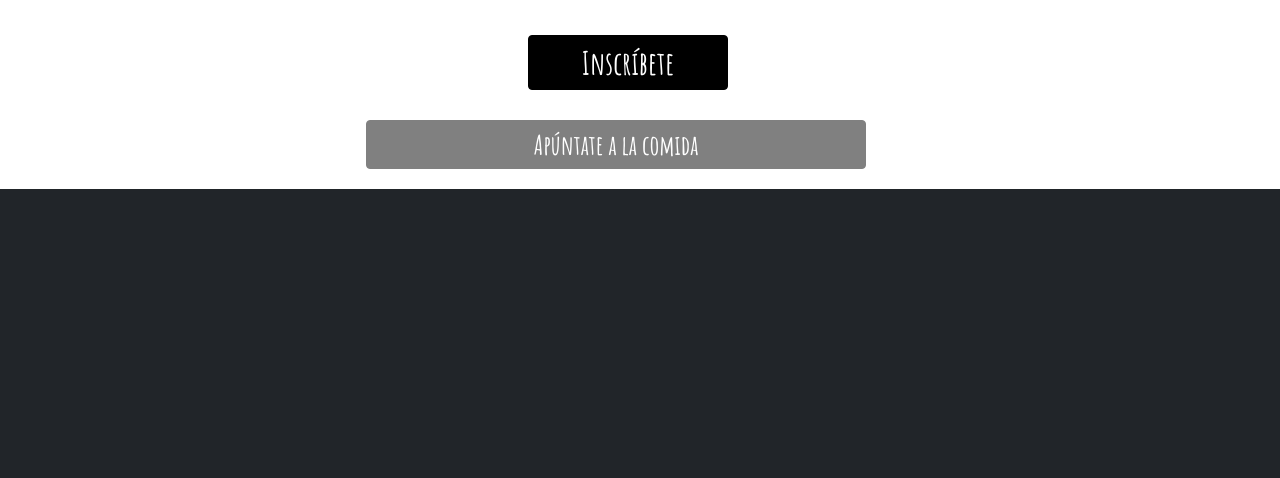
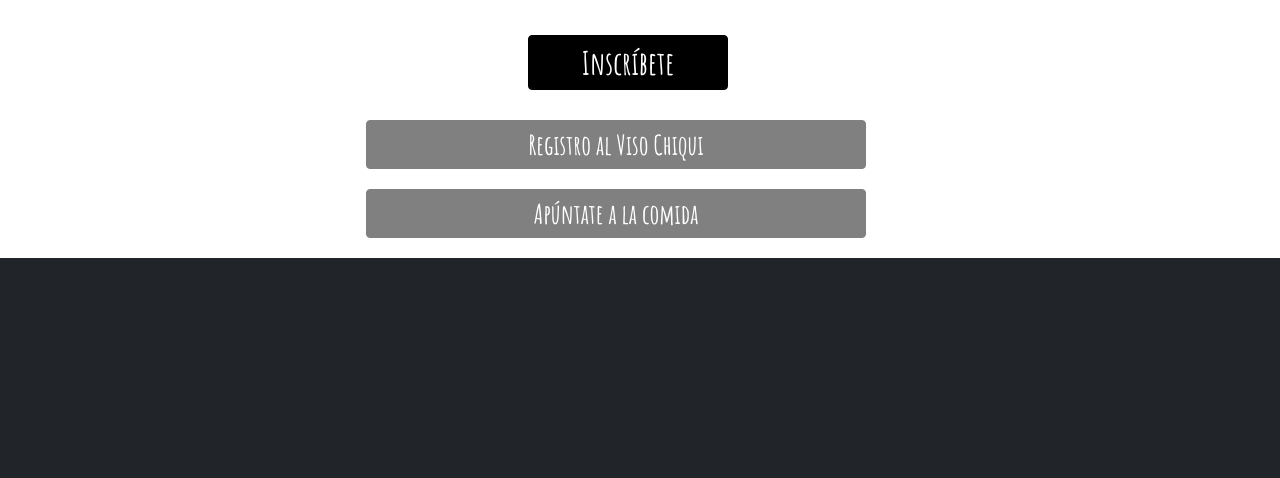
Before and after one commit to araupontones/el_viso, a website: page index.html in a window 1280 px wide. Shown: the part 900-1378 px from the top of the page. Drawn offline with nearby package versions, Linux system fonts and the light colour scheme; a script that the page names is missing.

Commit message:
viso chiqu

```diff
--- a/index.html
+++ b/index.html
@@ -165,6 +165,11 @@
       target="_blank" role="button">Inscríbete</a>
 
 
+  <div class="row text-center">
+      <a class="btn btn-dark boton-registro-open" href="https://creatorapp.zohopublic.com/araupontones/cc-uncastillo/form-perma/Chiqui/JJe0fV0VTst9B6JEhNjWngTrWHCnKSyf082EOrOV1GqjSDuG1msJdAV9VtW04kwDX7qxqZ9Ok2Ghey2MVqB5j9hvdEUu36fhE4rU"
+      target="_blank" role="button">Registro al Viso Chiqui</a>
+
+  </div>
 <!--
       <div class="row text-center">
 
```
